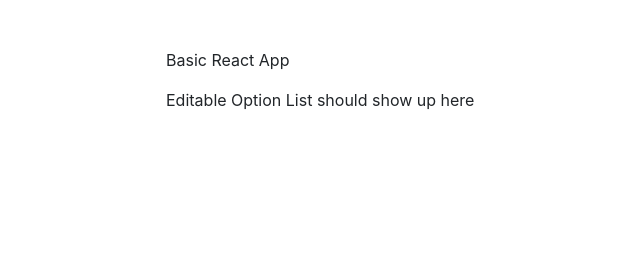
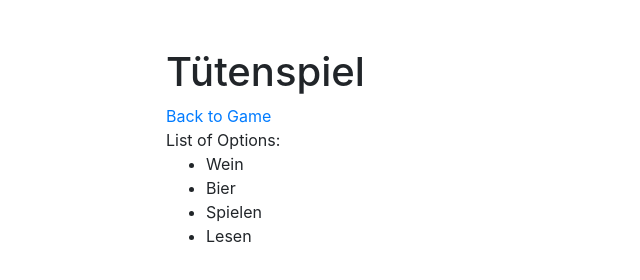
Before and after one commit to stetttho/react-redux-tuetenspiel, a React app: page /options in a window 1280 px wide. Shown: the whole page, without its empty margins (14-654 px from the left). Built offline with nearby package versions, Linux system fonts and the light colour scheme.

Commit message:
connect store to props, add initial state, add links between components

```diff
--- a/src/actions/index.js
+++ b/src/actions/index.js
@@ -1,6 +1,7 @@
 export const DELETE_OPTION = 'delete_option';
 export const ADD_OPTION = 'add_option';
 export const EDIT_OPTION = 'edit_option';
+export const START_GAME = 'start_game';
 
 
 export function deleteOption(values) {
@@ -26,3 +27,10 @@ export function editOption(values) {
 
     };
 }
+
+export function startGame(values) {
+    return {
+        type: START_GAME,
+        payload: values
+    };
+}
--- a/src/components/game.js
+++ b/src/components/game.js
@@ -1,19 +1,28 @@
 import React, { Component } from 'react';
 import { connect } from 'react-redux';
 import { Link } from 'react-router-dom';
+
+import { startGame } from '../actions';
 
 class Game extends Component {
     render() {
         return (
             <div>
+                <Link to="/options">Edit Options</Link>
+                <div>
                 Game should show up here
+                </div>
             </div>
         );
     }
 }
 
 function mapStateToProps(state) {
-    return { options: state.options };
+    return {
+        list: state.options.list,
+        alive: state.options.alive,
+        dead: state.options.dead
+     };
 }
 
 const mapDispatchToProps = (dispatch) => {
--- a/src/components/options.js
+++ b/src/components/options.js
@@ -4,17 +4,36 @@ import { Link } from 'react-router-dom';
 import { deleteOption, addOption, editOption } from '../actions';
 
 class Options extends Component {
+    constructor(props) {
+        super(props);
+
+
+    }
     render() {
         return (
+
             <div>
-                Editable Option List should show up here
+                <div>
+                    <Link to="/">Back to Game</Link>
+                </div>
+                List of Options:
+                <ul>
+            {this.props.list.map( (option, idx) => {
+                return (
+                   <li key={idx}>{option}</li>
+                )
+              })
+            }
+          </ul>
+
             </div>
+
         );
     }
 }
 
 function mapStateToProps(state) {
-    return { options: state.options };
+    return { list: state.options.list };
 }
 
 const mapDispatchToProps = (dispatch) => {
--- a/src/index.html
+++ b/src/index.html
@@ -9,7 +9,7 @@
     <div class="container">
         <div class="row mt-5">
             <div class="col-md-4 offset-md-1">
-                <p>Basic React App</p>
+                <h1>Tütenspiel</h1>
                 <div id="container">
                     <!-- form -->
                 </div>
--- a/src/index.js
+++ b/src/index.js
@@ -8,10 +8,24 @@ import reducers from './reducers';
 import Options from './components/options';
 import Game from './components/game';
 
-const store = createStore(reducers);
+const initialState = {
+    options: {
+        list: [
+        'Wein',
+        'Bier',
+        'Spielen',
+        'Lesen' ],
+        dead: [],
+        alive: []
+    }
+
+}
+
+const store = createStore(reducers, initialState);
 
 ReactDOM.render(
     <Provider store={store} >
+
         <BrowserRouter>
             <div>
                 <Switch>
--- a/src/reducers/index.js
+++ b/src/reducers/index.js
@@ -3,7 +3,7 @@ import { reducer as formReducer } from 'redux-form';
 import OptionsReducer from './reducer_options';
 
 const rootReducer = combineReducers({
-    options: OptionsReducer
+    options: OptionsReducer,
 });
 
 export default rootReducer;
```
